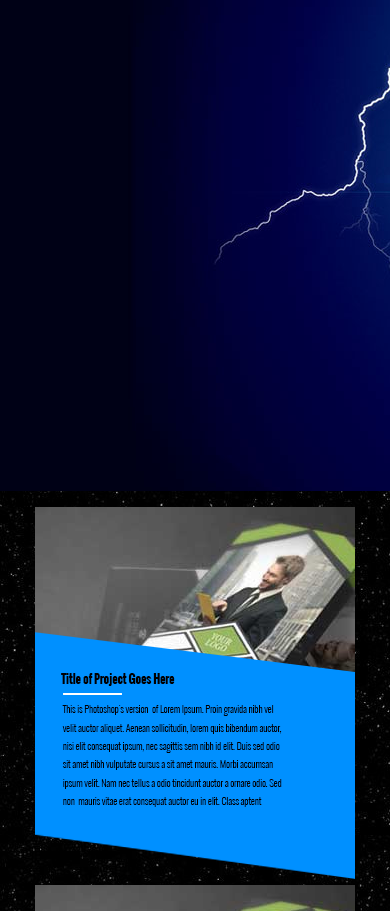
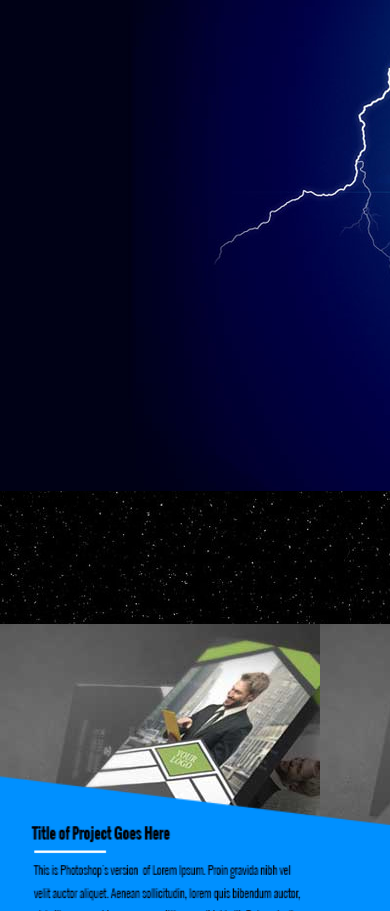
Before and after one commit to akadane87/portfolio, a plain HTML site: page work.html in a window 390 px wide. Shown: the part 189-1100 px from the top of the page. Drawn offline with nearby package versions, Linux system fonts and the light colour scheme.

Commit message:
Responsive wrapper & <img> + media queries

```diff
--- a/css/work.css
+++ b/css/work.css
@@ -8,40 +8,40 @@
 	top: 680px;
 }
 
-.project_wrapper{
-
-    margin: auto;
-    height: 378px;
-    width: 320px;
-
+.project_wrapper {
+    margin: 30% auto;
+    height: auto;
+    width: 60%;
 }
 
-#blue_slash{
-	position: static;
-	margin: auto;
-	color: rgb(0, 144, 255);
-	font-size: 600px;
-	text-align: center;
-	height: 100%;
-	border: dashed white 2px;
-	-ms-transform: rotate(-18deg); /* IE 9 */
-    -webkit-transform: rotate(-18deg); /* Safari */
-    transform: rotate(-18deg);
-    /*z-index: -1;   */
+.thumbnail{
+	height: auto;
+    width: 100%;
+    margin: 0 auto;
+}
 
-}
-.thumbnail{
-	height: 250px;
-    width: 320px;
-    margin: 0 auto;
+.thumbnail img {
+	width: 100%;
 }
 
 .thumbnail-pic1{
 	    background-image: url(../images/BussinesCard_320x372.jpg);
 }
 
-/*media query small sn {
-	.thumbnail {
-		  background-image: url(../images/BussinesCard_400x372.jpg);
-	}*/
+/*/////// MOBILE MEDIA QUERIES ///////*/
+
+@media screen and (max-width: 700px) {
+	.project_wrapper{
+		width: 80%;
+
+	}
+
 }
+
+@media screen and (max-width: 500px) {
+	.project_wrapper{
+		width: 100%;
+
+	}
+
+}
```
